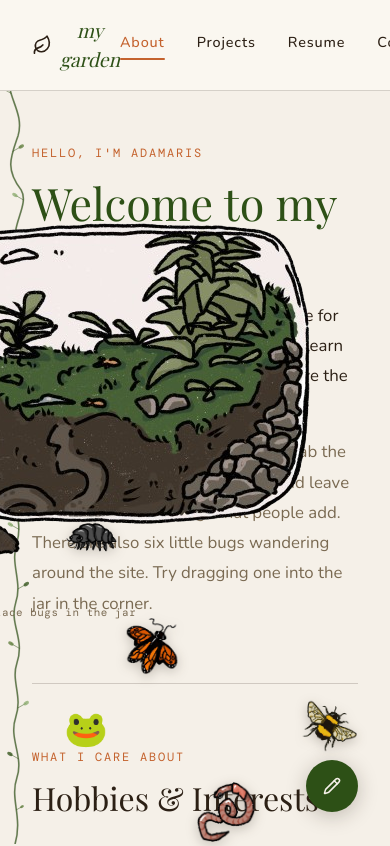
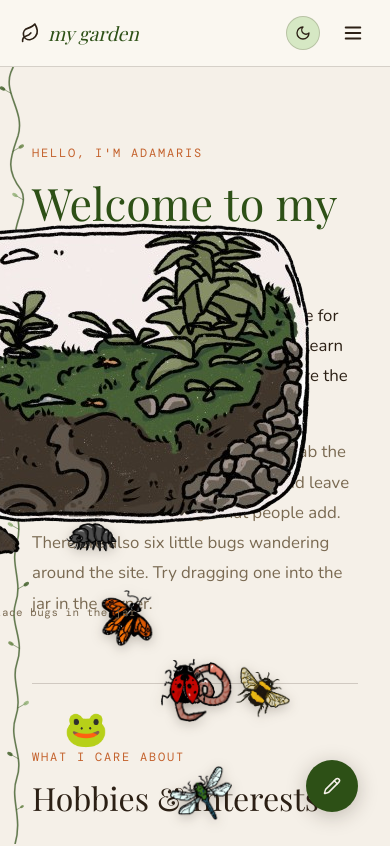
Before and after one commit to adamax-bones/Adamaris-Portfolio, a React (Vite) app: page / in a window 390 px wide. Shown: the top 846 px of the page. Built offline with nearby package versions, Linux system fonts and the light colour scheme; a web font is replaced by a local one.

Commit message:
updatin mobile version

```diff
--- a/index.html
+++ b/index.html
@@ -8,7 +8,7 @@
       <title>Interactive personal portfolio</title>
       <meta name="description" content="Showcase your environmental passion and art with an interactive portfolio featuring personal info, projects, resume, and a unique drawing feature." />
       <meta name="robots" content="noindex, nofollow" />
-      <style>html, body { height: 100%; margin: 0; } #root { height: 100%; }</style>
+      <style>html, body { height: 100%; margin: 0; overflow-x: hidden; } #root { height: 100%; }</style>
 
     </head>
 
--- a/src/app/components/Navigation.tsx
+++ b/src/app/components/Navigation.tsx
@@ -1,5 +1,6 @@
-import { Leaf, Sun, Moon } from "lucide-react";
-import { motion } from "motion/react";
+import { useState } from "react";
+import { Leaf, Sun, Moon, Menu, X } from "lucide-react";
+import { motion, AnimatePresence } from "motion/react";
 
 type Page = "about" | "projects" | "resume" | "contact";
 
@@ -13,14 +14,21 @@ interface NavigationProps {
 const links: { id: Page; label: string }[] = [
   { id: "about", label: "About" },
   { id: "projects", label: "Projects" },
-  { id: "resume", label: "Resume" },
+  { id: "resume", label: "Résumé" },
   { id: "contact", label: "Contact" },
 ];
 
 export function Navigation({ currentPage, onNavigate, theme, onToggleTheme }: NavigationProps) {
+  const [menuOpen, setMenuOpen] = useState(false);
+
+  const handleMobileNavigate = (page: Page) => {
+    onNavigate(page);
+    setMenuOpen(false);
+  };
+
   return (
     <nav
-      className="fixed top-0 left-0 right-0 z-40 flex items-center justify-between px-8 py-4"
+      className="fixed top-0 left-0 right-0 z-40 flex items-center justify-between px-5 py-4 md:px-8"
       style={{
         background: "var(--card)",
         backdropFilter: "blur(8px)",
@@ -53,8 +61,8 @@ export function Navigation({ currentPage, onNavigate, theme, onToggleTheme }: Na
         </span>
       </motion.button>
 
-      <div className="flex items-center gap-8">
-        <ul className="flex items-center gap-8">
+      <div className="flex items-center gap-4 md:gap-8">
+        <ul className="hidden md:flex items-center gap-8">
         {links.map((link) => (
           <li key={link.id} className="relative">
             <motion.button
@@ -114,7 +122,69 @@ export function Navigation({ currentPage, onNavigate, theme, onToggleTheme }: Na
         >
           {theme === "light" ? <Moon size={16} /> : <Sun size={16} />}
         </motion.button>
+
+        <button
+          onClick={() => setMenuOpen((o) => !o)}
+          aria-label="Toggle menu"
+          className="md:hidden flex items-center justify-center"
+          style={{
+            width: "34px",
+            height: "34px",
+            background: "none",
+            border: "none",
+            color: "var(--foreground)",
+            cursor: "pointer",
+          }}
+        >
+          {menuOpen ? <X size={22} /> : <Menu size={22} />}
+        </button>
       </div>
+
+      <AnimatePresence>
+        {menuOpen && (
+          <motion.div
+            initial={{ opacity: 0, height: 0 }}
+            animate={{ opacity: 1, height: "auto" }}
+            exit={{ opacity: 0, height: 0 }}
+            transition={{ duration: 0.25, ease: "easeInOut" }}
+            className="md:hidden"
+            style={{
+              position: "absolute",
+              top: "100%",
+              left: 0,
+              right: 0,
+              background: "var(--card)",
+              borderBottom: "1px solid var(--border)",
+              overflow: "hidden",
+            }}
+          >
+            <ul className="flex flex-col px-5 py-2">
+              {links.map((link) => (
+                <li key={link.id}>
+                  <button
+                    onClick={() => handleMobileNavigate(link.id)}
+                    style={{
+                      display: "block",
+                      width: "100%",
+                      textAlign: "left",
+                      padding: "0.85rem 0",
+                      fontFamily: "'Nunito', sans-serif",
+                      fontSize: "1rem",
+                      color: currentPage === link.id ? "var(--accent)" : "var(--foreground)",
+                      background: "none",
+                      border: "none",
+                      borderBottom: "1px solid var(--border)",
+                      cursor: "pointer",
+                    }}
+                  >
+                    {link.label}
+                  </button>
+                </li>
+              ))}
+            </ul>
+          </motion.div>
+        )}
+      </AnimatePresence>
     </nav>
   );
 }
```
